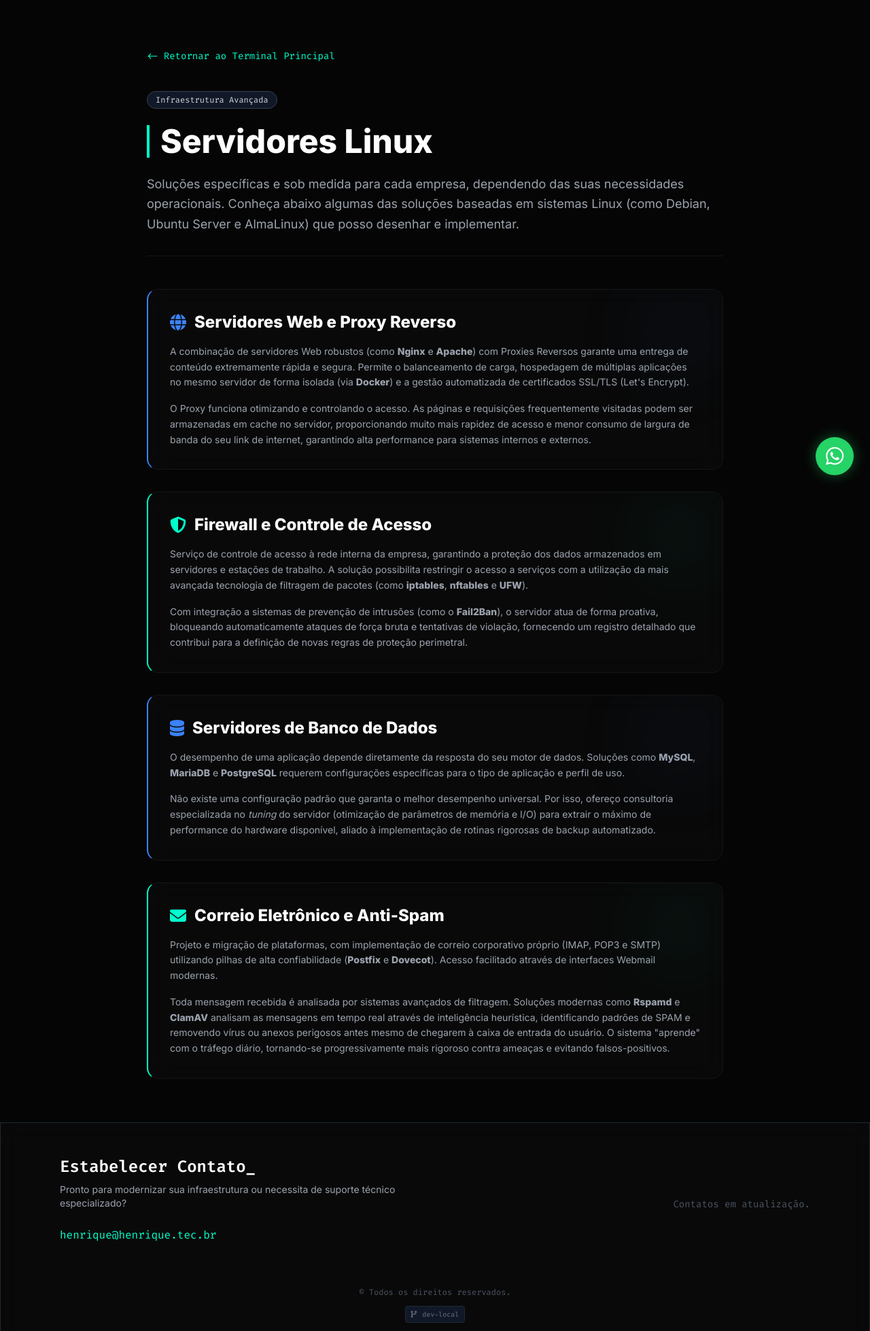
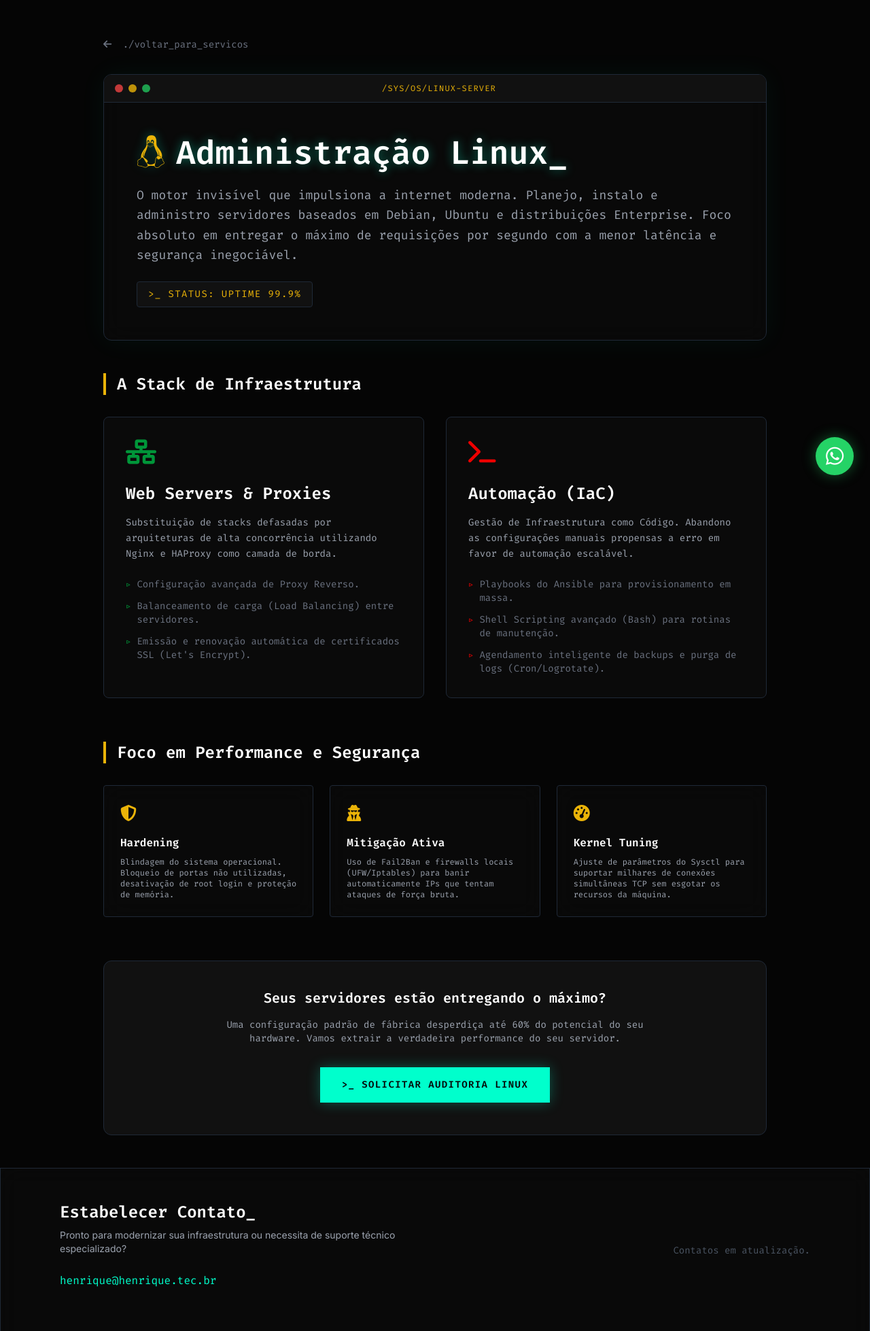
Before and after one commit to AprendendoLinux/henrique.tec.br, a FastAPI app: page /servicos/linux in a window 1280 px wide. Shown: the part 73-2031 px from the top of the page at 68% size. Run offline with FastAPI, Linux system fonts and the light colour scheme; some libraries are stand-ins or nearby versions.

Commit message:
refactor: moderniza escopo de serviços de Servidores Linux
UI/UX & Frontend:
- Atualização da cópia do card de "Servidores Linux" na `index.html` substituindo tecnologias obsoletas (CGI, Perl, ASP) pela stack moderna corporativa (Nginx, Proxy Reverso, Ansible, Hardening).
- Reformulação total da página `linux.html` seguindo o novo padrão visual dos serviços (arquitetura em blocos comparativos e grid de vantagens).
- Adição de seções focadas em Infraestrutura como Código (IaC), Load Balancing e Kernel Tuning.

```diff
--- a/templates/linux.html
+++ b/templates/linux.html
@@ -3,85 +3,101 @@
 {% block title %}Servidores Linux | Henrique Fagundes{% endblock %}
 
 {% block content %}
-<div class="max-w-4xl mx-auto px-6 py-16 w-full">
-    <a href="/#expertise" class="inline-flex items-center text-neon font-mono text-sm hover:text-white transition mb-10">
-        <span class="mr-2"><-</span> Retornar ao Terminal Principal
-    </a>
+<div class="max-w-5xl mx-auto px-6 py-12 w-full flex-grow font-mono">
 
-    <div class="mb-12 border-b border-gray-800/50 pb-8">
-        <span class="text-xs font-mono bg-gray-900 border border-gray-700 px-3 py-1 rounded-full text-gray-300 mb-6 inline-block">
-            Infraestrutura Avançada
-        </span>
-        <h1 class="text-4xl md:text-5xl font-extrabold text-white leading-tight border-l-4 border-neon pl-4">
-            Servidores Linux
-        </h1>
-        <p class="mt-6 text-gray-400 text-lg leading-relaxed">
-            Soluções específicas e sob medida para cada empresa, dependendo das suas necessidades operacionais. Conheça abaixo algumas das soluções baseadas em sistemas Linux (como Debian, Ubuntu Server e AlmaLinux) que posso desenhar e implementar.
-        </p>
+    <div class="mb-8">
+        <a href="/#expertise" class="text-gray-500 hover:text-neon transition text-sm">
+            <i class="fa-solid fa-arrow-left mr-2"></i> ./voltar_para_servicos
+        </a>
     </div>
 
-    <div class="space-y-8 mt-12">
+    <div class="glass-card rounded-xl overflow-hidden border border-gray-800 shadow-[0_0_40px_rgba(0,255,204,0.05)] mb-12">
+        <div class="bg-[#111] px-4 py-3 border-b border-gray-800 flex items-center">
+            <div class="flex space-x-2">
+                <div class="w-3 h-3 rounded-full bg-red-500 opacity-80"></div>
+                <div class="w-3 h-3 rounded-full bg-yellow-500 opacity-80"></div>
+                <div class="w-3 h-3 rounded-full bg-green-500 opacity-80"></div>
+            </div>
+            <div class="mx-auto text-xs text-yellow-500 tracking-widest uppercase">/sys/os/linux-server</div>
+            <div class="w-10"></div>
+        </div>
 
-        <article class="glass-card p-8 rounded-2xl border-l-2 border-l-accent relative overflow-hidden group">
-            <div class="absolute top-0 right-0 w-32 h-32 bg-accent opacity-5 blur-[60px] group-hover:opacity-10 transition"></div>
-            <h3 class="text-2xl font-bold text-white mb-4 flex items-center">
-                <i class="fa-solid fa-globe text-accent mr-3"></i> Servidores Web e Proxy Reverso
-            </h3>
-            <div class="text-gray-400 text-sm leading-relaxed space-y-4">
-                <p>
-                    A combinação de servidores Web robustos (como <strong>Nginx</strong> e <strong>Apache</strong>) com Proxies Reversos garante uma entrega de conteúdo extremamente rápida e segura. Permite o balanceamento de carga, hospedagem de múltiplas aplicações no mesmo servidor de forma isolada (via <strong>Docker</strong>) e a gestão automatizada de certificados SSL/TLS (Let's Encrypt).
-                </p>
-                <p>
-                    O Proxy funciona otimizando e controlando o acesso. As páginas e requisições frequentemente visitadas podem ser armazenadas em cache no servidor, proporcionando muito mais rapidez de acesso e menor consumo de largura de banda do seu link de internet, garantindo alta performance para sistemas internos e externos.
-                </p>
+        <div class="p-8 md:p-12">
+            <h1 class="text-4xl md:text-5xl font-bold text-white mb-6 glow-text">
+                <i class="fa-brands fa-linux text-yellow-500 mr-4"></i>Administração Linux_
+            </h1>
+            <p class="text-gray-400 leading-relaxed text-lg mb-6">
+                O motor invisível que impulsiona a internet moderna. Planejo, instalo e administro servidores baseados em Debian, Ubuntu e distribuições Enterprise. Foco absoluto em entregar o máximo de requisições por segundo com a menor latência e segurança inegociável.
+            </p>
+            <div class="inline-block bg-[#111] border border-gray-800 text-yellow-500 px-4 py-2 rounded text-sm tracking-widest">
+                >_ STATUS: UPTIME 99.9%
             </div>
-        </article>
+        </div>
+    </div>
 
-        <article class="glass-card p-8 rounded-2xl border-l-2 border-l-neon relative overflow-hidden group">
-            <div class="absolute top-0 right-0 w-32 h-32 bg-neon opacity-5 blur-[60px] group-hover:opacity-10 transition"></div>
-            <h3 class="text-2xl font-bold text-white mb-4 flex items-center">
-                <i class="fa-solid fa-shield-halved text-neon mr-3"></i> Firewall e Controle de Acesso
-            </h3>
-            <div class="text-gray-400 text-sm leading-relaxed space-y-4">
-                <p>
-                    Serviço de controle de acesso à rede interna da empresa, garantindo a proteção dos dados armazenados em servidores e estações de trabalho. A solução possibilita restringir o acesso a serviços com a utilização da mais avançada tecnologia de filtragem de pacotes (como <strong>iptables</strong>, <strong>nftables</strong> e <strong>UFW</strong>).
-                </p>
-                <p>
-                    Com integração a sistemas de prevenção de intrusões (como o <strong>Fail2Ban</strong>), o servidor atua de forma proativa, bloqueando automaticamente ataques de força bruta e tentativas de violação, fornecendo um registro detalhado que contribui para a definição de novas regras de proteção perimetral.
-                </p>
-            </div>
-        </article>
+    <h2 class="text-2xl font-bold text-white mb-8 border-l-4 border-yellow-500 pl-4">A Stack de Infraestrutura</h2>
 
-        <article class="glass-card p-8 rounded-2xl border-l-2 border-l-accent relative overflow-hidden group">
-            <div class="absolute top-0 right-0 w-32 h-32 bg-accent opacity-5 blur-[60px] group-hover:opacity-10 transition"></div>
-            <h3 class="text-2xl font-bold text-white mb-4 flex items-center">
-                <i class="fa-solid fa-database text-accent mr-3"></i> Servidores de Banco de Dados
-            </h3>
-            <div class="text-gray-400 text-sm leading-relaxed space-y-4">
-                <p>
-                    O desempenho de uma aplicação depende diretamente da resposta do seu motor de dados. Soluções como <strong>MySQL</strong>, <strong>MariaDB</strong> e <strong>PostgreSQL</strong> requerem configurações específicas para o tipo de aplicação e perfil de uso.
-                </p>
-                <p>
-                    Não existe uma configuração padrão que garanta o melhor desempenho universal. Por isso, ofereço consultoria especializada no <em>tuning</em> do servidor (otimização de parâmetros de memória e I/O) para extrair o máximo de performance do hardware disponível, aliado à implementação de rotinas rigorosas de backup automatizado.
-                </p>
-            </div>
-        </article>
+    <div class="grid grid-cols-1 md:grid-cols-2 gap-8 mb-16">
 
-        <article class="glass-card p-8 rounded-2xl border-l-2 border-l-neon relative overflow-hidden group">
-            <div class="absolute top-0 right-0 w-32 h-32 bg-neon opacity-5 blur-[60px] group-hover:opacity-10 transition"></div>
-            <h3 class="text-2xl font-bold text-white mb-4 flex items-center">
-                <i class="fa-solid fa-envelope text-neon mr-3"></i> Correio Eletrônico e Anti-Spam
-            </h3>
-            <div class="text-gray-400 text-sm leading-relaxed space-y-4">
-                <p>
-                    Projeto e migração de plataformas, com implementação de correio corporativo próprio (IMAP, POP3 e SMTP) utilizando pilhas de alta confiabilidade (<strong>Postfix</strong> e <strong>Dovecot</strong>). Acesso facilitado através de interfaces Webmail modernas.
-                </p>
-                <p>
-                    Toda mensagem recebida é analisada por sistemas avançados de filtragem. Soluções modernas como <strong>Rspamd</strong> e <strong>ClamAV</strong> analisam as mensagens em tempo real através de inteligência heurística, identificando padrões de SPAM e removendo vírus ou anexos perigosos antes mesmo de chegarem à caixa de entrada do usuário. O sistema "aprende" com o tráfego diário, tornando-se progressivamente mais rigoroso contra ameaças e evitando falsos-positivos.
-                </p>
-            </div>
-        </article>
+        <div class="bg-[#0a0a0a] border border-gray-800 rounded-lg p-8 hover:border-[#009639] transition group relative overflow-hidden">
+            <div class="absolute top-0 right-0 w-32 h-32 bg-[#009639]/5 rounded-bl-[100px] -z-10 group-hover:bg-[#009639]/10 transition"></div>
+            <div class="text-[#009639] text-4xl mb-6"><i class="fa-solid fa-network-wired"></i></div>
+            <h3 class="text-2xl font-bold text-white mb-4">Web Servers & Proxies</h3>
+            <p class="text-gray-400 text-sm mb-6 leading-relaxed">
+                Substituição de stacks defasadas por arquiteturas de alta concorrência utilizando Nginx e HAProxy como camada de borda.
+            </p>
+            <ul class="text-sm text-gray-500 space-y-3">
+                <li class="flex items-start"><span class="text-[#009639] mr-2">▹</span> Configuração avançada de Proxy Reverso.</li>
+                <li class="flex items-start"><span class="text-[#009639] mr-2">▹</span> Balanceamento de carga (Load Balancing) entre servidores.</li>
+                <li class="flex items-start"><span class="text-[#009639] mr-2">▹</span> Emissão e renovação automática de certificados SSL (Let's Encrypt).</li>
+            </ul>
+        </div>
+
+        <div class="bg-[#0a0a0a] border border-gray-800 rounded-lg p-8 hover:border-[#EE0000] transition group relative overflow-hidden">
+            <div class="absolute top-0 right-0 w-32 h-32 bg-[#EE0000]/5 rounded-bl-[100px] -z-10 group-hover:bg-[#EE0000]/10 transition"></div>
+            <div class="text-[#EE0000] text-4xl mb-6"><i class="fa-solid fa-terminal"></i></div>
+            <h3 class="text-2xl font-bold text-white mb-4">Automação (IaC)</h3>
+            <p class="text-gray-400 text-sm mb-6 leading-relaxed">
+                Gestão de Infraestrutura como Código. Abandono as configurações manuais propensas a erro em favor de automação escalável.
+            </p>
+            <ul class="text-sm text-gray-500 space-y-3">
+                <li class="flex items-start"><span class="text-[#EE0000] mr-2">▹</span> Playbooks do Ansible para provisionamento em massa.</li>
+                <li class="flex items-start"><span class="text-[#EE0000] mr-2">▹</span> Shell Scripting avançado (Bash) para rotinas de manutenção.</li>
+                <li class="flex items-start"><span class="text-[#EE0000] mr-2">▹</span> Agendamento inteligente de backups e purga de logs (Cron/Logrotate).</li>
+            </ul>
+        </div>
 
     </div>
+
+    <h2 class="text-2xl font-bold text-white mb-8 border-l-4 border-yellow-500 pl-4">Foco em Performance e Segurança</h2>
+
+    <div class="grid grid-cols-1 md:grid-cols-3 gap-6 mb-16">
+        <div class="glass-card p-6 rounded border border-gray-800">
+            <i class="fa-solid fa-shield-halved text-yellow-500 text-2xl mb-4"></i>
+            <h4 class="text-white font-bold mb-2">Hardening</h4>
+            <p class="text-gray-400 text-xs">Blindagem do sistema operacional. Bloqueio de portas não utilizadas, desativação de root login e proteção de memória.</p>
+        </div>
+        <div class="glass-card p-6 rounded border border-gray-800">
+            <i class="fa-solid fa-user-secret text-yellow-500 text-2xl mb-4"></i>
+            <h4 class="text-white font-bold mb-2">Mitigação Ativa</h4>
+            <p class="text-gray-400 text-xs">Uso de Fail2Ban e firewalls locais (UFW/Iptables) para banir automaticamente IPs que tentam ataques de força bruta.</p>
+        </div>
+        <div class="glass-card p-6 rounded border border-gray-800">
+            <i class="fa-solid fa-gauge-high text-yellow-500 text-2xl mb-4"></i>
+            <h4 class="text-white font-bold mb-2">Kernel Tuning</h4>
+            <p class="text-gray-400 text-xs">Ajuste de parâmetros do Sysctl para suportar milhares de conexões simultâneas TCP sem esgotar os recursos da máquina.</p>
+        </div>
+    </div>
+
+    <div class="text-center py-10 bg-[#111] border border-gray-800 rounded-xl px-4">
+        <h3 class="text-xl font-bold text-white mb-4">Seus servidores estão entregando o máximo?</h3>
+        <p class="text-gray-400 text-sm mb-8 max-w-2xl mx-auto">
+            Uma configuração padrão de fábrica desperdiça até 60% do potencial do seu hardware. Vamos extrair a verdadeira performance do seu servidor.
+        </p>
+        <a href="{{ whatsapp_url if whatsapp_url else '#contato' }}" class="inline-block w-full md:w-auto px-4 md:px-8 py-4 bg-neon text-darkbg font-bold tracking-widest text-sm hover:bg-white transition shadow-[0_0_20px_rgba(0,255,204,0.3)] text-center font-mono overflow-hidden whitespace-nowrap text-ellipsis">
+            >_ SOLICITAR AUDITORIA LINUX
+        </a>
+    </div>
+
 </div>
 {% endblock %}
```
Also changed, not shown: templates/index.html (+35 -20 lines).
